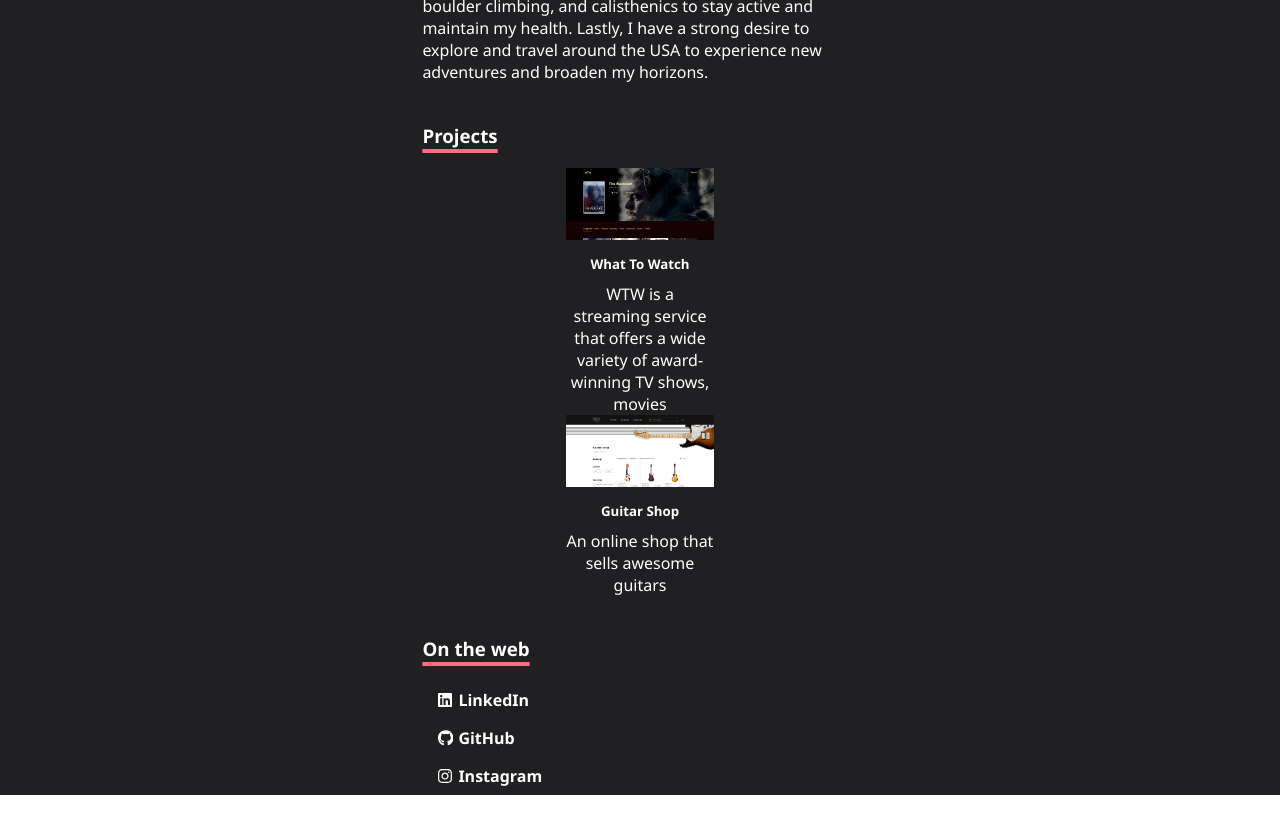
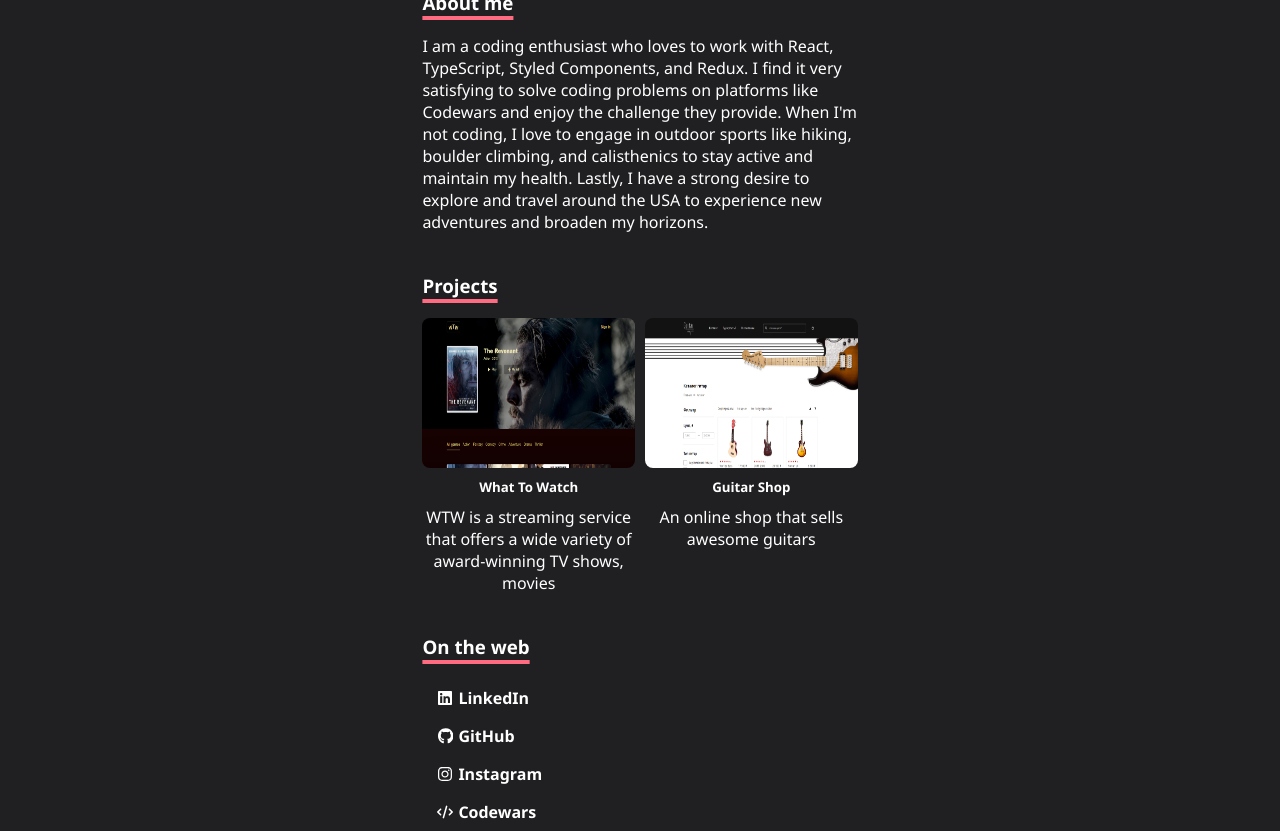
Before and after one commit to Elijahezy/personal-portfolio, a Next.js app: page / in a window 1280 px wide. Shown: the part 320-1151 px from the top of the page. Before the commit the page ends 1115 px from the top, so only its background shows below. Built offline with nearby package versions, Linux system fonts and the light colour scheme.

Commit message:
Built prototype of 3dmodel

```diff
--- a/package.json
+++ b/package.json
@@ -13,6 +13,8 @@
     "@chakra-ui/react": "^2.5.1",
     "@emotion/react": "^11.10.6",
     "@emotion/styled": "^11.10.6",
+    "@react-three/drei": "^9.57.3",
+    "@react-three/fiber": "^8.12.0",
     "@types/node": "18.14.1",
     "@types/react": "18.0.28",
     "@types/react-dom": "18.0.11",
@@ -28,5 +30,8 @@
     "three": "^0.150.1",
     "typescript": "4.9.5",
     "zustand": "^4.3.5"
+  },
+  "devDependencies": {
+    "@types/three": "^0.149.0"
   }
 }
--- a/src/components/consts.ts
+++ b/src/components/consts.ts
@@ -13,6 +13,8 @@ export const MOON_PATH = "M223.5 32C100 32 0 132.3 0 256S100 480 223.5 480c60.6
 export const HAMBURGER_BARS_PATH = "M0 96C0 78.3 14.3 64 32 64H416c17.7 0 32 14.3 32 32s-14.3 32-32 32H32C14.3 128 0 113.7 0 96zM0 256c0-17.7 14.3-32 32-32H416c17.7 0 32 14.3 32 32s-14.3 32-32 32H32c-17.7 0-32-14.3-32-32zM448 416c0 17.7-14.3 32-32 32H32c-17.7 0-32-14.3-32-32s14.3-32 32-32H416c17.7 0 32 14.3 32 32z";
 
 export const ARROW_UP_RIGHT = "M320 0c-17.7 0-32 14.3-32 32s14.3 32 32 32h82.7L201.4 265.4c-12.5 12.5-12.5 32.8 0 45.3s32.8 12.5 45.3 0L448 109.3V192c0 17.7 14.3 32 32 32s32-14.3 32-32V32c0-17.7-14.3-32-32-32H320zM80 32C35.8 32 0 67.8 0 112V432c0 44.2 35.8 80 80 80H400c44.2 0 80-35.8 80-80V320c0-17.7-14.3-32-32-32s-32 14.3-32 32V432c0 8.8-7.2 16-16 16H80c-8.8 0-16-7.2-16-16V112c0-8.8 7.2-16 16-16H192c17.7 0 32-14.3 32-32s-14.3-32-32-32H80z"
+
+export const CODEWARS_PATH = "M392.8 1.2c-17-4.9-34.7 5-39.6 22l-128 448c-4.9 17 5 34.7 22 39.6s34.7-5 39.6-22l128-448c4.9-17-5-34.7-22-39.6zm80.6 120.1c-12.5 12.5-12.5 32.8 0 45.3L562.7 256l-89.4 89.4c-12.5 12.5-12.5 32.8 0 45.3s32.8 12.5 45.3 0l112-112c12.5-12.5 12.5-32.8 0-45.3l-112-112c-12.5-12.5-32.8-12.5-45.3 0zm-306.7 0c-12.5-12.5-32.8-12.5-45.3 0l-112 112c-12.5 12.5-12.5 32.8 0 45.3l112 112c12.5 12.5 32.8 12.5 45.3 0s12.5-32.8 0-45.3L77.3 256l89.4-89.4c12.5-12.5 12.5-32.8 0-45.3z"
 export const LINKEDIN_URL = 'https://www.linkedin.com/in/ilia-karavaev-511706137/';
 
 export const GITHUB_URL = 'https://github.com/Elijahezy'
@@ -20,3 +22,5 @@ export const GITHUB_URL = 'https://github.com/Elijahezy'
 export const INSTAGRAM_URL = 'https://www.instagram.com/elijah_uf/'
 
 export const GITHUB_SOURCE_URL = 'https://github.com/Elijahezy/personal-portfolio'
+
+export const CODEWARS_URL = 'https://www.codewars.com/users/Elijahezy'
--- /dev/null
+++ b/src/components/model/model.tsx
@@ -0,0 +1,29 @@
+import {Canvas, useFrame} from '@react-three/fiber'
+import * as S from './model.styled'
+import * as H from '../../styles/ui.styled'
+import {useRef, useState} from "react";
+import * as THREE from 'three';
+import {OrbitControls} from "@react-three/drei";
+
+export default function My3dModel() {
+    const earthTexture = new THREE.TextureLoader().load('/moon.jpg');
+    const meshRef = useRef(null);
+
+    useFrame((state, delta) => {
+        // @ts-ignore
+
+        // @ts-ignore
+
+        meshRef.current.rotation.y += delta / 3;
+
+    });
+    return (
+        <mesh ref={meshRef}>
+            <ambientLight intensity={0.1}/>
+            <directionalLight color="white" position={[1, 3, 3]}/>
+            <sphereBufferGeometry args={[3, 32, 32]}/>
+            <meshStandardMaterial map={earthTexture}/>
+            <OrbitControls/>
+        </mesh>
+    )
+}
--- a/src/components/projects/projects.styled.ts
+++ b/src/components/projects/projects.styled.ts
@@ -5,6 +5,11 @@ export const GridContainer = styled.div`
   display: flex;
   width: 100%;
   gap: 10px;
+
+  @media screen and (max-width: 768px) {
+    flex-direction: column;
+    gap: 40px;
+  }
 `;
 
 export const GridItem = styled(Link)`
@@ -12,14 +17,18 @@ export const GridItem = styled(Link)`
   text-align: center;
   text-decoration: none;
   color: ${({theme}) => theme.color.text};
+`;
+
+export const PictureContainer = styled.div`
+  width: 100%;
   overflow: hidden;
-
+  max-height: 150px;
+  border-radius: 8px;
 `;
 
 export const Picture = styled.img`
   width: 100%;
-  object-fit: contain;
-  overflow: hidden;
+  height: 150px;
   transition: 300ms all ease-in-out;
 
   &:hover {
--- a/src/components/projects/projects.tsx
+++ b/src/components/projects/projects.tsx
@@ -5,11 +5,12 @@ export default function Projects() {
     return (
         <H.Container>
             <H.TitleH3 m={'0 0 20px 0'}>Projects</H.TitleH3>
-            <H.Container>
+            <S.GridContainer>
                 <S.GridItem href={'/projects/wtw'}>
-
-                    <S.Picture src='/projects/wtw.png' alt='A website to watch films'
-                    />
+                    <S.PictureContainer>
+                        <S.Picture src='/projects/wtw.png' alt='A website to watch films'
+                        />
+                    </S.PictureContainer>
                     <H.TitleH5 m={'10px 0 10px 0'}>What To Watch</H.TitleH5>
                     <H.Text>WTW is a streaming service that offers a wide variety
                         of
@@ -18,12 +19,14 @@ export default function Projects() {
                         movies</H.Text>
                 </S.GridItem>
                 <S.GridItem href={'/projects/guitar_shop'}>
-                    <S.Picture src='/projects/guitar-shop.png' alt='A website to buy a guitar'
-                    />
+                    <S.PictureContainer>
+                        <S.Picture src='/projects/guitar-shop.png' alt='A website to buy a guitar'
+                        />
+                    </S.PictureContainer>
                     <H.TitleH5 m={'10px 0 10px 0'}>Guitar Shop</H.TitleH5>
                     <H.Text>An online shop that sells awesome guitars</H.Text>
                 </S.GridItem>
-            </H.Container>
+            </S.GridContainer>
         </H.Container>
     )
 }
--- a/src/components/socials/socials.tsx
+++ b/src/components/socials/socials.tsx
@@ -1,5 +1,14 @@
 import {Icon} from '@chakra-ui/react'
-import {GITHUB_PATH, GITHUB_URL, INSTAGRAM_PATH, INSTAGRAM_URL, LINKED_PATH, LINKEDIN_URL} from "@/components/consts";
+import {
+    CODEWARS_PATH,
+    CODEWARS_URL,
+    GITHUB_PATH,
+    GITHUB_URL,
+    INSTAGRAM_PATH,
+    INSTAGRAM_URL,
+    LINKED_PATH,
+    LINKEDIN_URL
+} from "@/components/consts";
 import * as H from '../../styles/ui.styled';
 import * as S from './socials.styled'
 import {useBearStore} from "@/store/store";
@@ -33,6 +42,14 @@ export default function Socials() {
                 </Icon>
                 Instagram
             </S.SocialLink>
+            <S.SocialLink href={CODEWARS_URL}>
+                <Icon viewBox="0 0 640 512" color={currentThemeBoolean ? 'white' : 'black'}>
+                    <path
+                        fill='currentColor'
+                        d={CODEWARS_PATH}/>
+                </Icon>
+                Codewars
+            </S.SocialLink>
         </H.Container>
     )
 }
--- a/src/pages/index.tsx
+++ b/src/pages/index.tsx
@@ -2,13 +2,17 @@ import Bio from "@/components/bio/bio";
 import Projects from "@/components/projects/projects";
 import Socials from "@/components/socials/socials";
 import Page from "@/components/page/page";
-
+import My3dObject from "@/components/model/model";
+import {Canvas} from "@react-three/fiber";
 
 export default function Home() {
     return (
         <>
 
             <Page>
+                <Canvas>
+                    <My3dObject/>
+                </Canvas>
                 <Bio/>
                 <Projects/>
                 <Socials/>
--- a/src/pages/loading.tsx
+++ /dev/null
@@ -1,5 +0,0 @@
-export default function Loading() {
-    return (
-        <h1>Loading</h1>
-    )
-}
--- a/src/styles/ui.styled.ts
+++ b/src/styles/ui.styled.ts
@@ -38,8 +38,12 @@ export const Container = styled.article<UniversalProps>`
   margin: ${props => props.m || '0 33%'};
   padding: ${props => props.p};
   overflow: ${props => props.overflow};
-  @media screen and(max-width: 1024px) {
-    padding: 0 20%;
+  @media screen and (max-width: 1024px) {
+    margin: 0 20%;
+  }
+
+  @media screen and (max-width: 480px) {
+    margin: 0 5%;
   }
 `;
 
```
Also changed, not shown: src/components/model/model.styled.ts (added, +9 -0 lines), public/moon.jpg (added), 1 other file (tests, documents, lock files or other folders).
